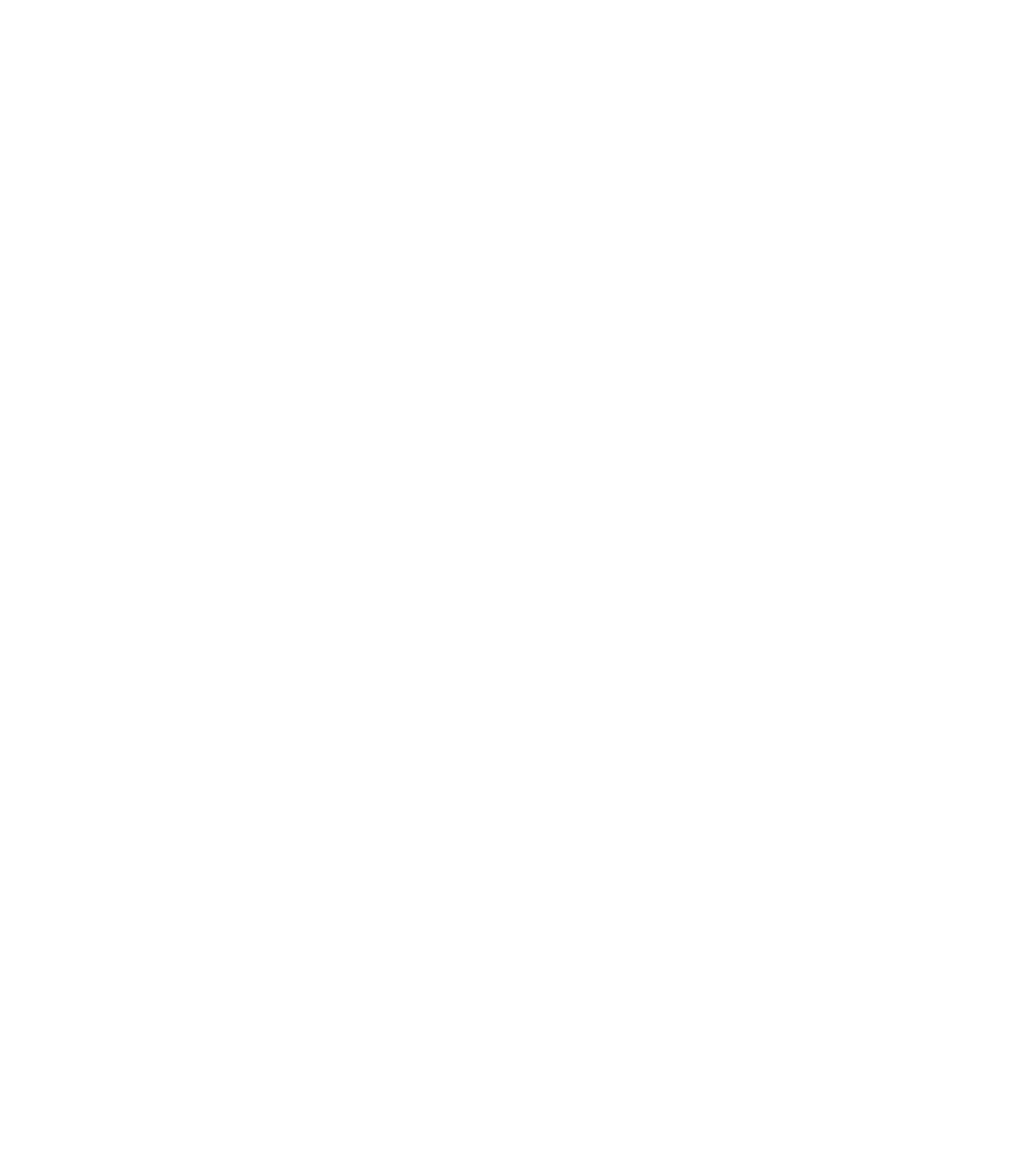
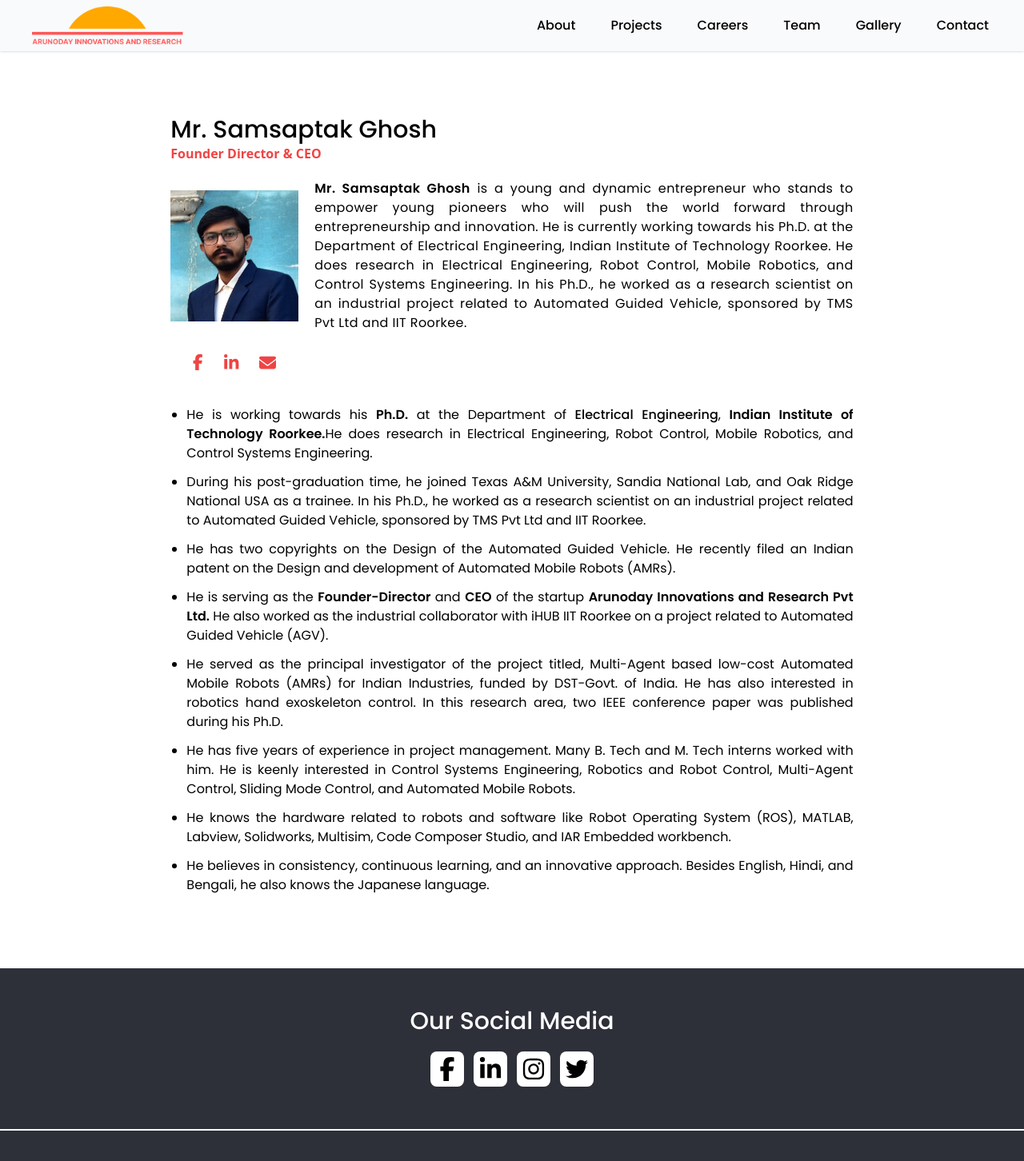
Before and after one commit to niteshjangid29/ArunodayInnovations, a React (Create React App) app: page /samsaptak-ghosh in a window 1280 px wide. Before the commit this address had no page. Shown: the top 1452 px of the page at 80% size. Before the commit the page ends 800 px from the top, so only its background shows below. Built offline with nearby package versions, Linux system fonts and the light colour scheme; the HTML template or start-up script is replaced by a standard one.

Commit message:
Samsaptak Profile Page & updates

```diff
--- a/src/App.js
+++ b/src/App.js
@@ -7,6 +7,7 @@ import About from "./pages/About";
 import Projects from "./pages/Projects";
 import Careers from "./pages/Careers";
 import Contact from "./pages/Contact";
+import Samsaptak from "./pages/Samsaptak";
 
 function App() {
   return (
@@ -20,6 +21,7 @@ function App() {
           <Route exact path="/projects" element={<Projects />}></Route>
           <Route exact path="/careers" element={<Careers />}></Route>
           <Route exact path="/contact" element={<Contact />}></Route>
+          <Route exact path="/samsaptak-ghosh" element={<Samsaptak />}></Route>
         </Routes>
       </BrowserRouter>
     </div>
--- a/src/Data/teamMembersData.jsx
+++ b/src/Data/teamMembersData.jsx
@@ -13,6 +13,6 @@ export const teamMembers = [
     position: "Founder Director & CEO",
     about:
       "Mr. Samsaptak Ghosh is working towards his Ph.D. at the Department of Electrical Engineering, Indian Institute of Technology Roorkee. Before joining his Ph.D., he worked as an Assistant Professor at Electrical Engineering Department of Modern Institute of Technology, MAKAUT. He does research in Electrical Engineering, Robot Control, Mobile Robotics, and Control Systems Engineering.",
-    url: "/team",
+    url: "/samsaptak-ghosh",
   },
 ];
--- a/src/components/Footer.jsx
+++ b/src/components/Footer.jsx
@@ -156,6 +156,18 @@ const Footer = () => {
           <div className="flex flex-col border-2 py-2 px-3 rounded-lg my-2">
             <div className="flex items-center">
               <FontAwesomeIcon
+                className="text-xl mr-2"
+                icon="fa-solid fa-envelope"
+              />
+              <a
+                className="text-sm"
+                href="mailto:support@arunodayinnovations.com"
+              >
+                support@arunodayinnovations.com
+              </a>
+            </div>
+            <div className="flex items-center">
+              <FontAwesomeIcon
                 className="hidden pp2:block md:text-xl mr-2"
                 icon="fa-solid fa-envelope"
               />
@@ -171,7 +183,7 @@ const Footer = () => {
                 className="text-xl mr-2"
                 icon="fa-solid fa-envelope"
               />
-              <a href="mailto:director.arunoday@gmail.com">
+              <a className="text-sm" href="mailto:director.arunoday@gmail.com">
                 director.arunoday@gmail.com
               </a>
             </div>
--- a/src/components/MemberCard.jsx
+++ b/src/components/MemberCard.jsx
@@ -1,4 +1,5 @@
 import React from "react";
+// import { Link } from "react-router-dom";
 
 const MemberCard = (props) => {
   return (
@@ -12,13 +13,14 @@ const MemberCard = (props) => {
         />
       </div>
       <div className="xl:basis-3/4 md:basis-2/3 flex flex-col p-5">
-        <h1 className="font-[600] text-lg">{props.name}</h1>
-        <h2 className="font-semibold text-md">{props.position}</h2>
+        <a href={props.url}>
+          <h1 className="font-[600] text-lg">{props.name}</h1>
+        </a>
+        <h2 className="font-semibold text-md text-red-500">{props.position}</h2>
         <p className="text-justify">{props.about}</p>
         <div className="flex w-full justify-end">
           <a
             className="pt-2 pb-2.5 px-3 rounded-md leading-none bg-red-500 text-white font-semibold"
-            target="_blank"
             rel="noopener noreferrer"
             href={props.url}
           >
--- a/src/pages/About.jsx
+++ b/src/pages/About.jsx
@@ -97,6 +97,10 @@ const About = () => {
               development of a low-cost compact automated guided vehicle for
               payload movement in housing and urban industries.”
             </li>
+            <li className="list-decimal font-[poppins] my-3">
+              Arunoday Innovations and Research is recognized by the Ministry of
+              Micro, Small and Medium Enterprises, Government of India (MSME).
+            </li>
           </ul>
         </div>
       </div>
--- /dev/null
+++ b/src/pages/Samsaptak.jsx
@@ -0,0 +1,136 @@
+import React from "react";
+import Footer from "../components/Footer";
+import Navbar from "../components/Navbar";
+import { FontAwesomeIcon } from "@fortawesome/react-fontawesome";
+
+const s_ghosh = () => {
+  return (
+    <div>
+      <Navbar />
+      <div className="flex flex-col py-16 md:py-20 md:w-4/6 sm:w-10/12 w-11/12 m-auto">
+        <h1 className="font-[poppins] font-[500] md:text-3xl text-2xl">
+          Mr. Samsaptak Ghosh
+        </h1>
+        <h2 className="font-semibold text-md text-red-500">
+          Founder Director & CEO
+        </h2>
+
+        <div className="flex flex-col justify-center md:flex-row mt-5">
+          <img
+            src="./images/Samsaptak.jpeg"
+            alt="Samsaptak Ghosh"
+            className="w-40 h-fit m-auto"
+          />
+          <p className="font-[poppins] tracking-wide text-justify pl-0 md:pl-5 mt-5 md:mt-0">
+            <strong className="font-semibold">Mr. Samsaptak Ghosh</strong> is a
+            young and dynamic entrepreneur who stands to empower young pioneers
+            who will push the world forward through entrepreneurship and
+            innovation. He is currently working towards his Ph.D. at the
+            Department of Electrical Engineering, Indian Institute of Technology
+            Roorkee. He does research in Electrical Engineering, Robot Control,
+            Mobile Robotics, and Control Systems Engineering. In his Ph.D., he
+            worked as a research scientist on an industrial project related to
+            Automated Guided Vehicle, sponsored by TMS Pvt Ltd and IIT Roorkee.
+          </p>
+        </div>
+        <div className="w-40 flex justify-center text-red-500 my-5 mx-auto md:mx-0">
+          <a
+            href="https://www.facebook.com/samsaptak.ghosh.5/"
+            rel="noreferrer"
+            target="_blank"
+          >
+            <FontAwesomeIcon
+              className="h-[20px] w-fit mx-1.5 px-[7px] py-[7px] rounded-lg"
+              icon="fa-brands fa-facebook-f"
+            />
+          </a>
+          <a
+            href="https://www.linkedin.com/in/samsaptak-ghosh-407680158/"
+            target="_blank"
+            rel="noreferrer"
+          >
+            <FontAwesomeIcon
+              className="h-[21px] w-fit mx-1.5 px-[7px] py-[7px] rounded-lg"
+              icon="fa-brands fa-linkedin-in"
+            />
+          </a>
+          <a
+            href="mailto: director.arunoday@gmail.com"
+            target="_blank"
+            rel="noreferrer"
+          >
+            <FontAwesomeIcon
+              className="h-[21px] w-fit mx-1.5 px-[7px] py-[7px] rounded-lg"
+              icon="fa-solid fa-envelope"
+            />
+          </a>
+        </div>
+
+        <div>
+          <ul className="font-[poppins] list-disc ml-5 text-justify">
+            <li className="my-3">
+              He is working towards his{" "}
+              <strong className="font-semibold">Ph.D.</strong> at the Department
+              of <strong className="font-medium">Electrical Engineering</strong>
+              ,{" "}
+              <strong className="font-semibold">
+                Indian Institute of Technology Roorkee.
+              </strong>
+              He does research in Electrical Engineering, Robot Control, Mobile
+              Robotics, and Control Systems Engineering.
+            </li>
+            <li className="my-3">
+              During his post-graduation time, he joined Texas A&M University,
+              Sandia National Lab, and Oak Ridge National USA as a trainee. In
+              his Ph.D., he worked as a research scientist on an industrial
+              project related to Automated Guided Vehicle, sponsored by TMS Pvt
+              Ltd and IIT Roorkee.
+            </li>
+            <li className="my-3">
+              He has two copyrights on the Design of the Automated Guided
+              Vehicle. He recently filed an Indian patent on the Design and
+              development of Automated Mobile Robots (AMRs).
+            </li>
+            <li className="my-3">
+              He is serving as the{" "}
+              <strong className="font-semibold">Founder-Director</strong> and{" "}
+              <strong className="font-semibold">CEO</strong> of the startup{" "}
+              <strong className="font-semibold">
+                Arunoday Innovations and Research Pvt Ltd.
+              </strong>{" "}
+              He also worked as the industrial collaborator with iHUB IIT
+              Roorkee on a project related to Automated Guided Vehicle (AGV).
+            </li>
+            <li className="my-3">
+              He served as the principal investigator of the project titled,
+              Multi-Agent based low-cost Automated Mobile Robots (AMRs) for
+              Indian Industries, funded by DST-Govt. of India. He has also
+              interested in robotics hand exoskeleton control. In this research
+              area, two IEEE conference paper was published during his Ph.D.
+            </li>
+            <li className="my-3">
+              He has five years of experience in project management. Many B.
+              Tech and M. Tech interns worked with him. He is keenly interested
+              in Control Systems Engineering, Robotics and Robot Control,
+              Multi-Agent Control, Sliding Mode Control, and Automated Mobile
+              Robots.
+            </li>
+            <li className="my-3">
+              He knows the hardware related to robots and software like Robot
+              Operating System (ROS), MATLAB, Labview, Solidworks, Multisim,
+              Code Composer Studio, and IAR Embedded workbench.
+            </li>
+            <li className="my-3">
+              He believes in consistency, continuous learning, and an innovative
+              approach. Besides English, Hindi, and Bengali, he also knows the
+              Japanese language.
+            </li>
+          </ul>
+        </div>
+      </div>
+      <Footer />
+    </div>
+  );
+};
+
+export default s_ghosh;
```
